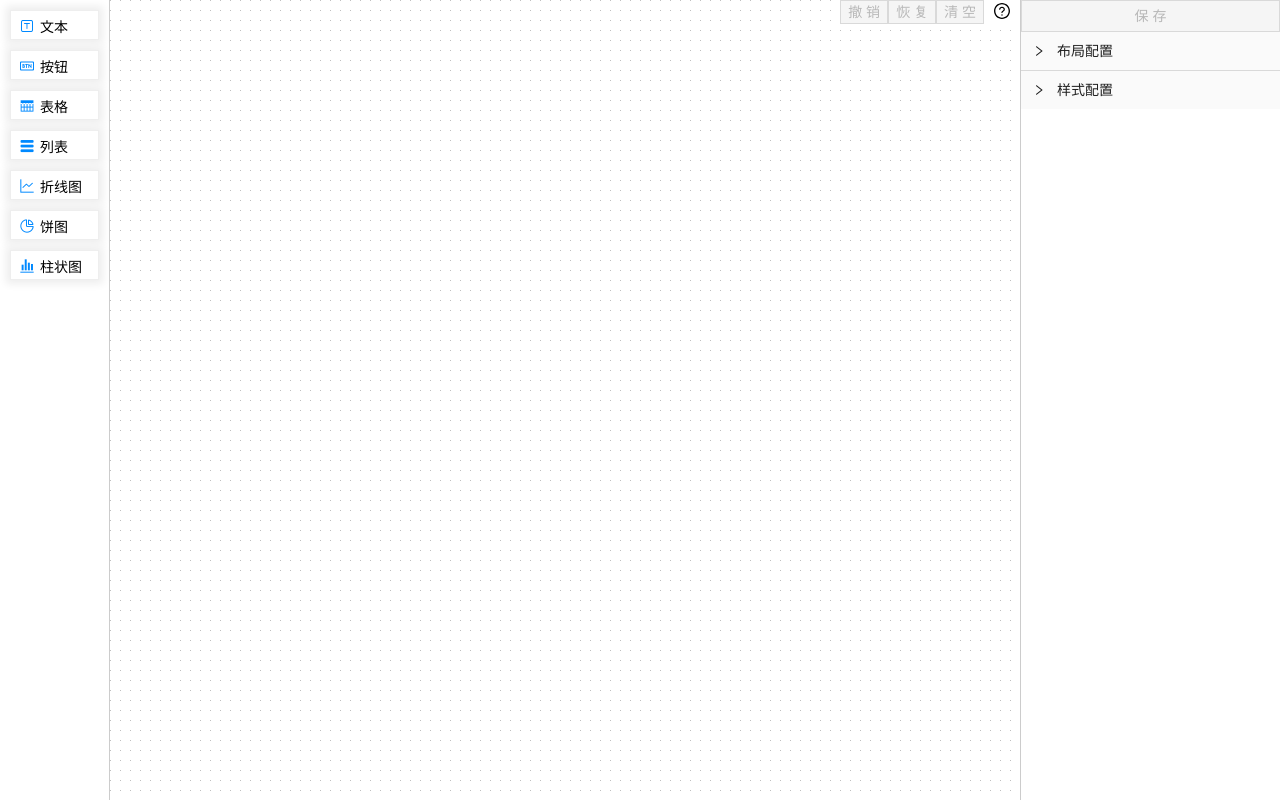
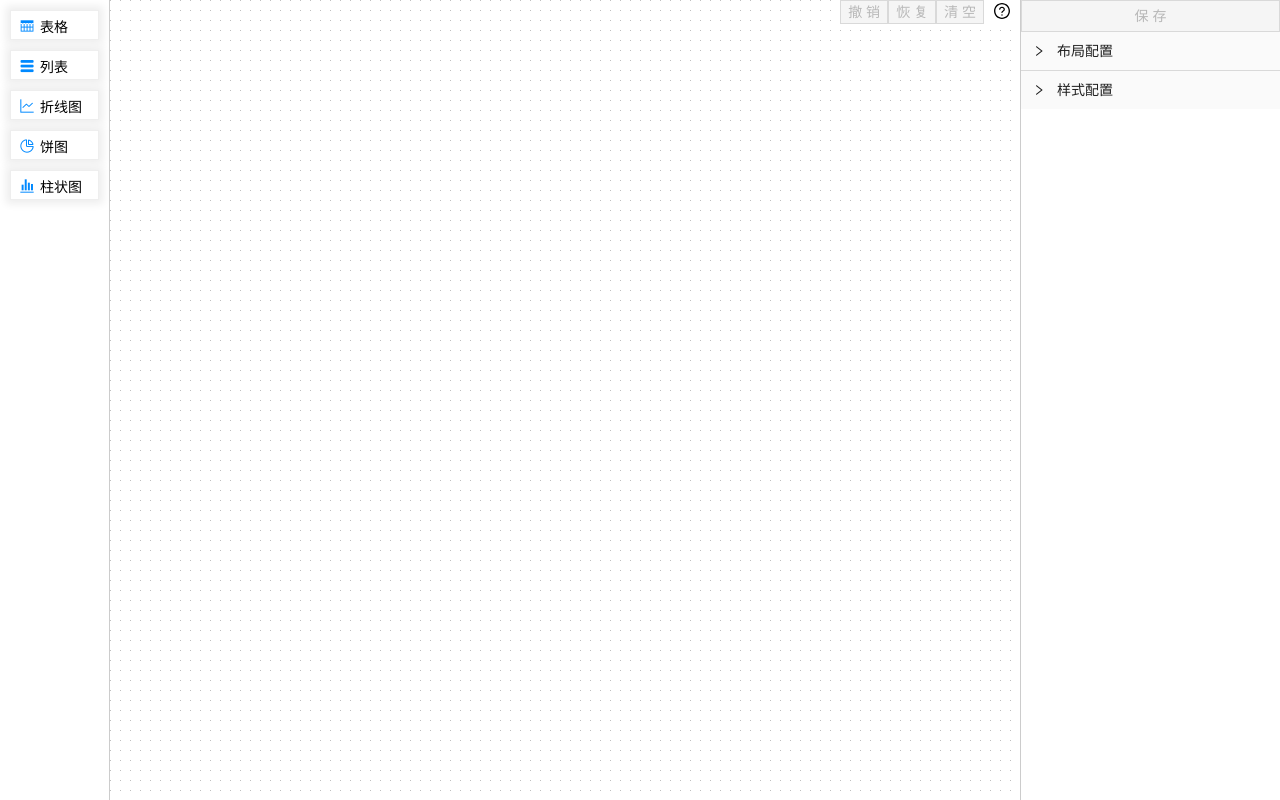
Before and after one commit to hp-future/drag-component2container, a React (Vite) app: page / in a window 1280 px wide. Built offline with nearby package versions, Linux system fonts and the light colour scheme.

Commit message:
更新dist

```diff
--- a/src/packages/dragComponent2Container/config.ts
+++ b/src/packages/dragComponent2Container/config.ts
@@ -9,8 +9,8 @@ export interface DraggableComponentType {
 }
 
 export const draggableComponents: DraggableComponentType[] = [
-  { type: 'text', title: '文本', icon: 'icon-wenben', props: { minWidth: 100, minHeight: 30 } },
-  { type: 'button', title: '按钮', icon: 'icon-anniu', props: { minWidth: 70, minHeight: 32 } },
+  // { type: 'text', title: '文本', icon: 'icon-wenben', props: { minWidth: 100, minHeight: 30 } },
+  // { type: 'button', title: '按钮', icon: 'icon-anniu', props: { minWidth: 70, minHeight: 32 } },
   { type: 'table', title: '表格', icon: 'icon-biaoge', props: { minWidth: 300, minHeight: 200 } },
   { type: 'list', title: '列表', icon: 'icon-liebiao', props: { minWidth: 200, minHeight: 260 } },
   { type: 'lineChart', title: '折线图', icon: 'icon-LINE_CHART', props: { minWidth: 400, minHeight: 200 } },
```
Also changed, not shown: 2 other files (tests, documents, lock files or other folders).
